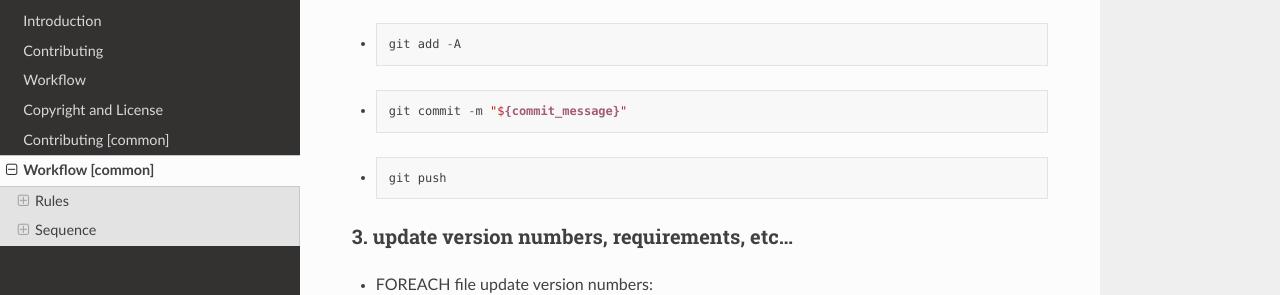
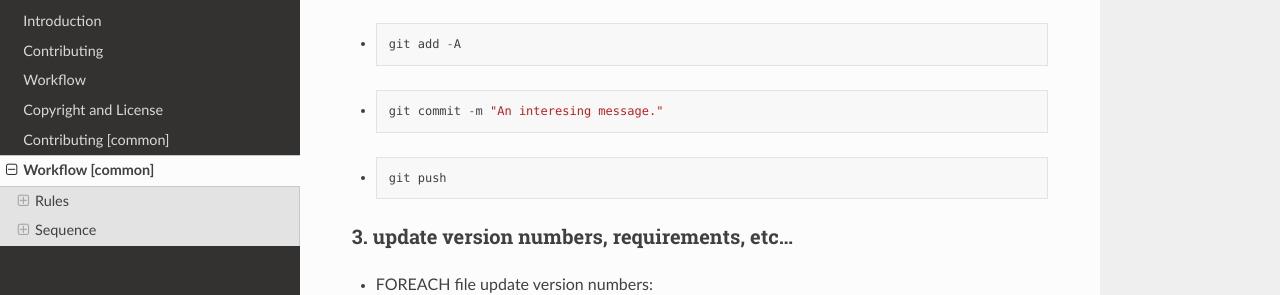
Before and after one commit to frnmst/fpydocs, a Sphinx documentation site: the page built from docs/workflow_common.rst, in a window 1280 px wide and 900 px high, scrolled down 1601 px. Shown: the part 156-451 px from the top of the window. Built offline with Sphinx 7.4.7 and the Read the Docs theme 2.0.0, drawn with Linux system fonts in a browser that asks for light colours.

Commit message:
Removed variable.

```diff
--- a/docs/workflow_common.rst
+++ b/docs/workflow_common.rst
@@ -119,7 +119,7 @@ Follow these instructions in sequential order.
 
   ::
 
-      git commit -m "${commit_message}"
+      git commit -m "An interesing message."
 
 -
 
```
